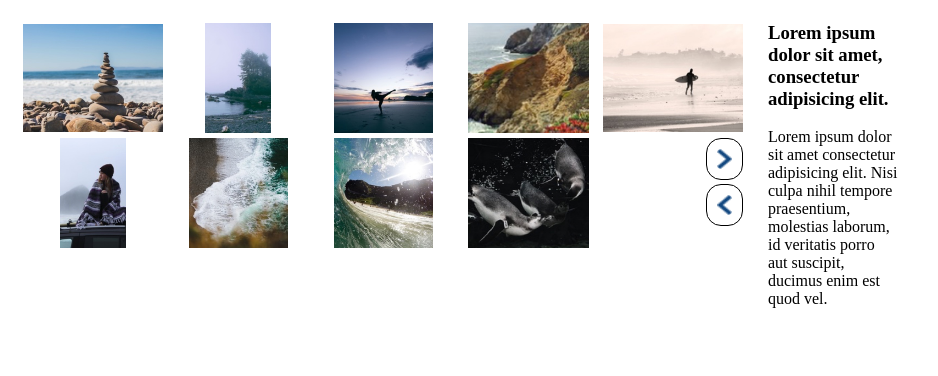
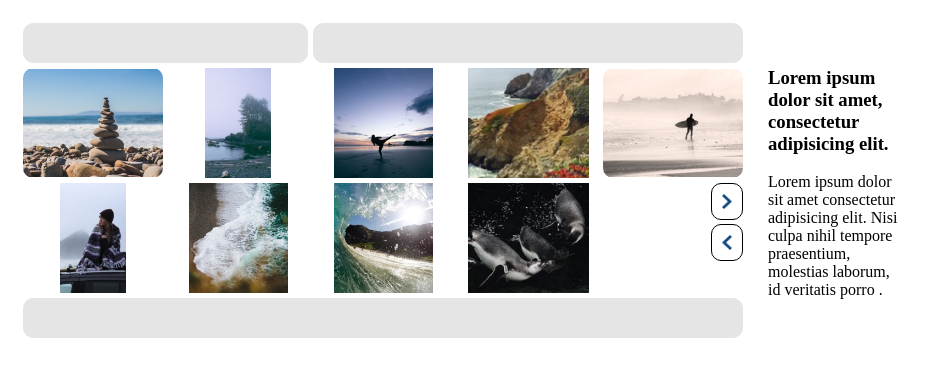
Before and after one commit to msostaric-hub/praksa-zadatak, a plain HTML site: page index.html in a window 1280 px wide. Shown: the whole page, without its empty margins (0-938 px from the left). Drawn offline with nearby package versions, Linux system fonts and the light colour scheme.

Commit message:
Commit #3
CSS edit

```diff
--- a/css/style.css
+++ b/css/style.css
@@ -1,41 +1,70 @@
 .container {
   display: grid;
-  grid-template: 110px 110px/ 140px 140px 140px 140px 140px 150px;
+  grid-template: 40px 110px 110px 40px/ 140px 140px 140px 140px 140px 150px;
   grid-gap: 5px;
   padding: 15px;
   box-sizing: border-box;
+  overflow: hidden;
 }
-
+.container img {
+  border-radius: 10px;
+}
+.bar3 {
+  grid-row-start: 4;
+  grid-column-start: 1;
+  grid-column-end: 6;
+  border: 1px solid gray;
+  background-color: gray;
+  opacity: calc(20%);
+  border-radius: 10px;
+}
+.bar2 {
+  grid-row-start: 1;
+  grid-column-start: 1;
+  grid-column-end: 3;
+  border: 1px solid gray;
+  background-color: gray;
+  opacity: calc(20%);
+  border-radius: 10px;
+}
+.bar {
+  grid-column-start: 3;
+  grid-column-end: 6;
+  border: 1px solid gray;
+  background-color: gray;
+  opacity: calc(20%);
+  border-radius: 10px;
+}
 .slika {
-  grid-row-start: 1;
+  grid-row-start: 2;
   width: 100%;
   height: 100%;
   object-fit: scale-down;
 }
 
 .slika2 {
-  grid-row-start: 2;
+  grid-row-start: 3;
   width: 100%;
   height: 100%;
   object-fit: scale-down;
 }
 
 .btns {
-  grid-row-start: 2;
+  grid-row-start: 3;
   grid-column-start: 5;
   justify-self: end;
 }
 .btn {
-  width: 15px;
-  height: 20px;
+  width: 10px;
+  height: 15px;
   border: 1px solid black;
   padding: 10px;
-  border-radius: 15px;
+  border-radius: 5px;
 }
 
 .text {
-  grid-row-start: 1;
-  grid-row-end: 3;
+  grid-row-start: 2;
+  grid-row-end: 4;
   margin-left: 20px;
   margin-top: -20px;
 }
--- a/index.html
+++ b/index.html
@@ -14,6 +14,8 @@
   </head>
   <body>
     <div class="container">
+      <div class="bar"></div>
+      <div class="bar2"></div>
       <img src="img/slider-image-1.jpg" class="slika" />
       <img src="img/slider-image-2.jpg" class="slika" />
       <img src="img/slider-image-3.jpg" class="slika" />
@@ -33,10 +35,10 @@
         <h3>Lorem ipsum dolor sit amet, consectetur adipisicing elit.</h3>
         <p>
           Lorem ipsum dolor sit amet consectetur adipisicing elit. Nisi culpa
-          nihil tempore praesentium, molestias laborum, id veritatis porro aut
-          suscipit, ducimus enim est quod vel.
+          nihil tempore praesentium, molestias laborum, id veritatis porro .
         </p>
       </div>
+      <div class="bar3"></div>
     </div>
   </body>
   <script src="js/main.js"></script>
```
